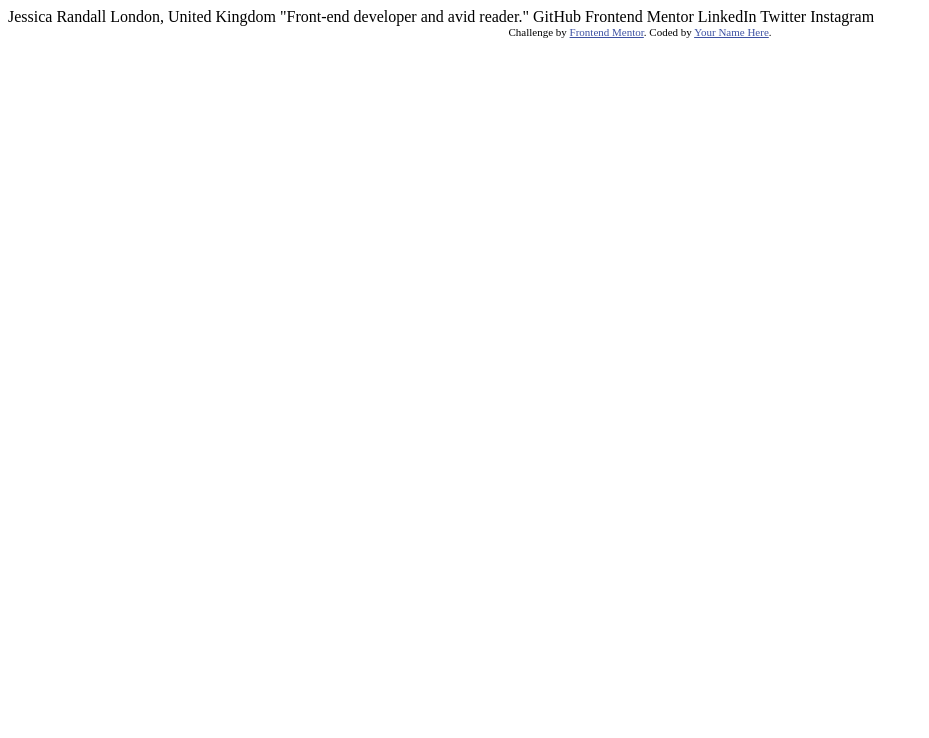
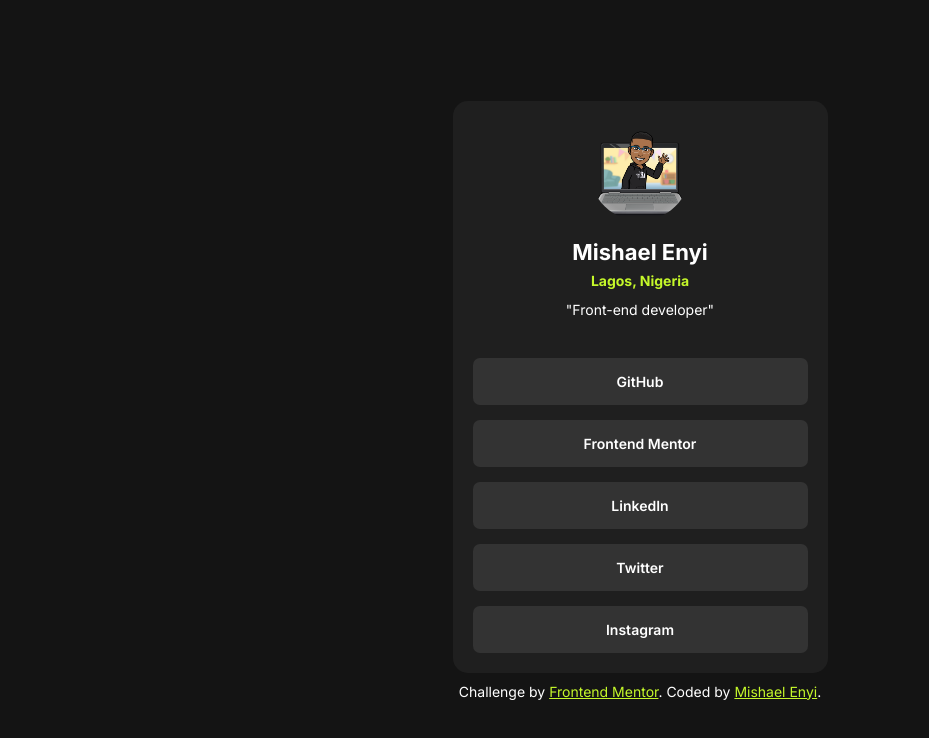
Before and after one commit to mishael-codes/social-links-profile, a plain HTML site: page index.html in a window 1280 px wide. Shown: the whole page, without its empty margins (0-929 px from the left). Drawn offline with Linux system fonts and the light colour scheme.

Commit message:
challenge complete

```diff
--- /dev/null
+++ b/css/style.css
@@ -0,0 +1,106 @@
+@import url("https://fonts.googleapis.com/css2?family=Inter:wght@100..900&display=swap");
+
+* {
+  margin: 0;
+  padding: 0;
+  box-sizing: border-box;
+  font-family: Inter, "sans-serif";
+  color: hsl(0, 0%, 100%);
+  font-size: 14px;
+}
+:root {
+  --green: hsl(75, 94%, 57%);
+}
+
+body {
+  display: flex;
+  align-items: center;
+  justify-content: center;
+  flex-direction: column;
+  width: 100vw;
+  min-height: 100vh;
+  padding: 25px;
+  background-color: hsl(0, 0%, 8%);
+}
+
+.container {
+  width: 100%;
+  height: fit-content;
+  padding: 20px;
+  text-align: center;
+  border-radius: 15px;
+  background-color: hsl(0, 0%, 12%);
+}
+
+.hero {
+  width: 100px;
+  height: 100px;
+  margin-bottom: 15px;
+  border-radius: 50%;
+}
+
+h1 {
+  font-weight: 700;
+  font-size: 22px;
+}
+
+h3 {
+  color: var(--green);
+  margin: 7px 0 12px 0;
+}
+
+p {
+  font-weight: 400;
+}
+
+ul {
+  margin-top: 40px;
+}
+
+ul li {
+  list-style-type: none;
+  text-align: center;
+  width: 100%;
+  border-radius: 7px;
+  font-weight: 600;
+  background-color: hsl(0, 0%, 20%);
+}
+
+ul li:not(:last-child) {
+  margin-bottom: 15px;
+}
+
+li > a {
+  display: block;
+  width: 100%;
+  height: 100%;
+  padding: 15px;
+  border-radius: 7px;
+  text-decoration: none;
+  text-align: center;
+  transition: .5s;
+}
+
+li > a:visited {
+  color: hsl(0, 0%, 100%);
+}
+
+li > a:hover,
+li > a:active {
+  color: hsl(0, 0%, 12%);
+  background-color: var(--green);
+}
+
+.attribution {
+  margin-top: 10px;
+}
+
+.attribution a {
+  color: var(--green);
+}
+
+@media screen and (min-width: 768px) {
+  .container {
+    width: 375px;
+  }
+}
--- a/index.html
+++ b/index.html
@@ -1,34 +1,66 @@
 <!DOCTYPE html>
 <html lang="en">
-<head>
-  <meta charset="UTF-8">
-  <meta name="viewport" content="width=device-width, initial-scale=1.0"> <!-- displays site properly based on user's device -->
+  <head>
+    <meta charset="UTF-8" />
+    <meta name="viewport" content="width=device-width, initial-scale=1.0" />
+    <!-- displays site properly based on user's device -->
 
-  <link rel="icon" type="image/png" sizes="32x32" href="./assets/images/favicon-32x32.png">
+    <link
+      rel="icon"
+      type="image/png"
+      sizes="32x32"
+      href="./assets/images/favicon-32x32.png"
+    />
+    <link rel="icon" type="image/png" href="assets/images/ME.png"/>
+    <link rel="stylesheet" href="css/style.css" />
+    <title>Frontend Mentor | Social links profile</title>
+  </head>
+  <body>
+    <header class="container">
+      <div>
+        <img src="assets/images/hero.png" alt="hero-img" class="hero" />
+        <h1>Mishael Enyi</h1>
+        <h3>Lagos, Nigeria</h3>
+        <p>"Front-end developer"</p>
+      </div>
+      <main>
+        <ul>
+          <li>
+            <a href="https://github.com/mishaelcodes" target="_blank">GitHub</a>
+          </li>
+          <li>
+            <a
+              href="https://www.frontendmentor.io/profile/mishaelcodes"
+              target="_blank"
+              >Frontend Mentor</a
+            >
+          </li>
+          <li>
+            <a href="https://www.linkedin.com/in/mishael-enyi/" target="_blank"
+              >LinkedIn</a
+            >
+          </li>
+          <li>
+            <a href="https://twitter.com/mishael_codes" target="_blank"
+              >Twitter</a
+            >
+          </li>
+          <li>
+            <a href="https://www.instagram.com/mishael_codes/" target="_blank"
+              >Instagram</a
+            >
+          </li>
+        </ul>
+      </main>
+    </header>
 
-  <title>Frontend Mentor | Social links profile</title>
-
-  <!-- Feel free to remove these styles or customise in your own stylesheet 👍 -->
-  <style>
-    .attribution { font-size: 11px; text-align: center; }
-    .attribution a { color: hsl(228, 45%, 44%); }
-  </style>
-</head>
-<body>
-
-  Jessica Randall
-  London, United Kingdom
-  "Front-end developer and avid reader."
-
-  GitHub
-  Frontend Mentor
-  LinkedIn
-  Twitter
-  Instagram
-
-  <div class="attribution">
-    Challenge by <a href="https://www.frontendmentor.io?ref=challenge" target="_blank">Frontend Mentor</a>.
-    Coded by <a href="#">Your Name Here</a>.
-  </div>
-</body>
+    <footer class="attribution">
+      <p>
+        Challenge by
+        <a href="https://www.frontendmentor.io?ref=challenge" target="_blank"
+          >Frontend Mentor</a
+        >. Coded by <a href="https://mishaelenyi.vercel.app">Mishael Enyi</a>.
+      </p>
+    </footer>
+  </body>
 </html>
```
Also changed, not shown: assets/fonts/Inter-VariableFont_slnt,wght.ttf (deleted), assets/fonts/OFL.txt (deleted), assets/fonts/README.txt (deleted), assets/fonts/static/Inter-Bold.ttf (deleted), assets/fonts/static/Inter-Regular.ttf (deleted), assets/fonts/static/Inter-SemiBold.ttf (deleted), assets/images/ME.png (added), assets/images/avatar-jessica.jpeg (deleted), assets/images/favicon-32x32.png (deleted), assets/images/hero.png (added), assets/screenshots/screenshot.png (added), 2 other files.
